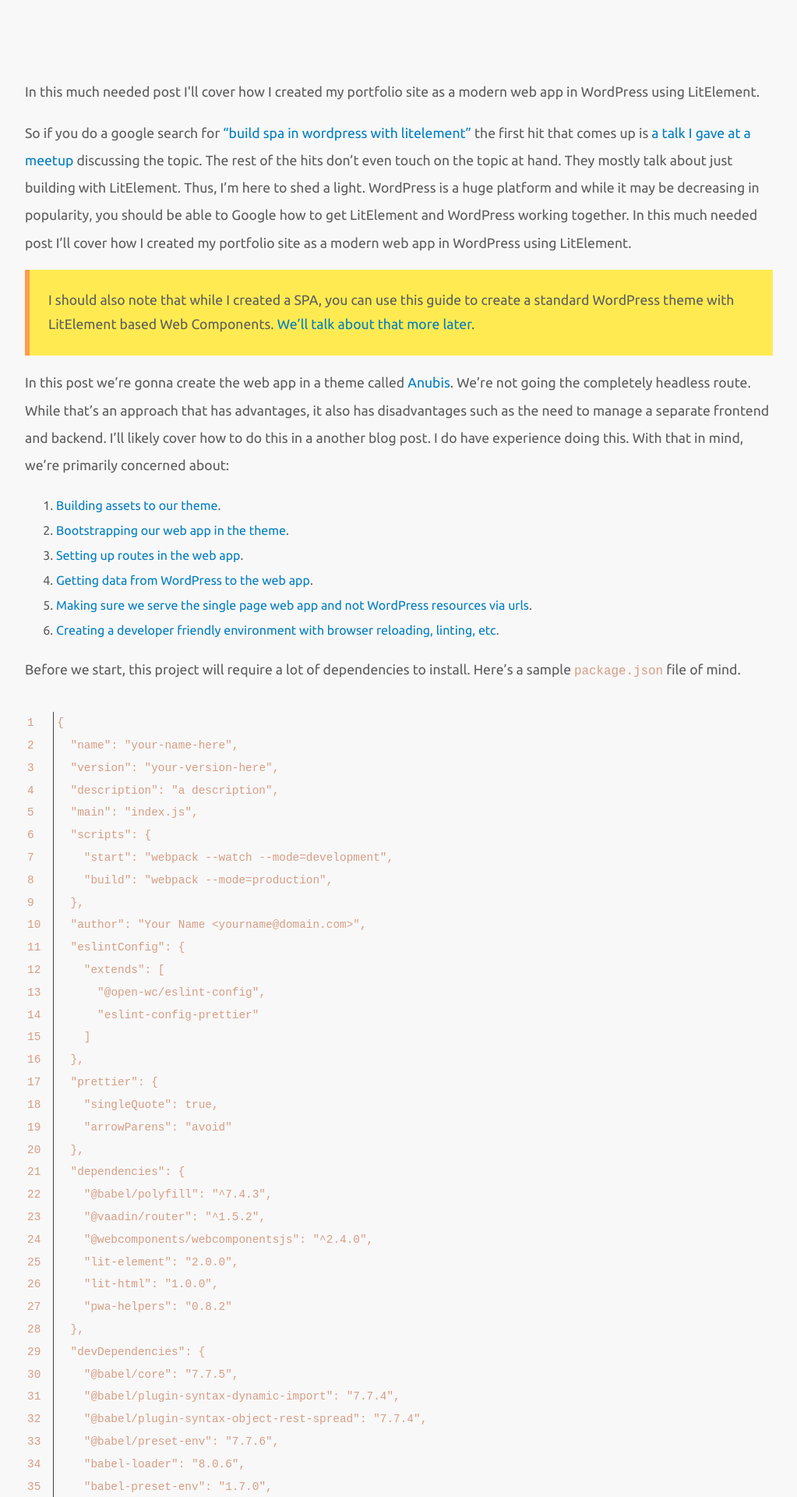
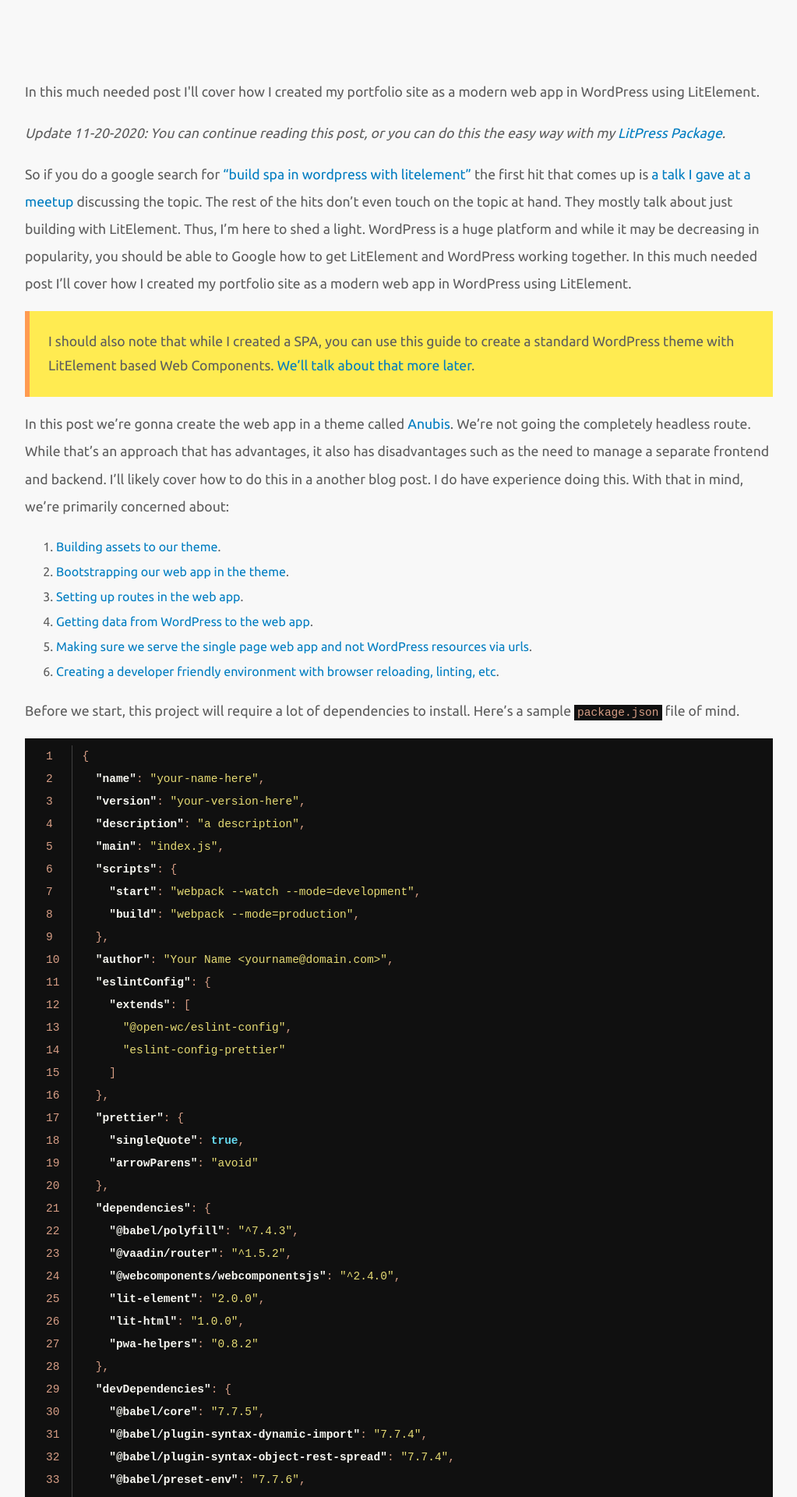
Before and after one commit to hasanirogers/blog, a Jekyll site: the page built from _posts/2020-09-16-web-app-with-wordpress-and-litelement.md, in a window 1280 px wide. Shown: the top 1920 px of the page at 78% size, without its empty margins (128-1151 px from the left). Built offline with Jekyll 4.4.1, drawn with Linux system fonts in a browser that asks for light colours; a script that is not in the unit is left out; comment, search, counter and statistics services are not loaded; a style sheet for code colours, icons or effects is not loaded.

Commit message:
added post + syntax highlight fixes

```diff
--- a/_config.yml
+++ b/_config.yml
@@ -24,10 +24,17 @@ host: 0.0.0.0
 
 # Build settings
 markdown: kramdown
+highlighter: rouge
 kramdown:
+  input: GFM
   syntax_highlighter_opts:
+    default_lang: html
+    css_class   : 'rouge-highlighter'
+    span:
+      line_numbers: false
     block:
       line_numbers: true
+      start_line: 1
 plugins:
   - jekyll-paginate-v2
 exclude:
@@ -47,7 +54,7 @@ permalink: /:year/:month/:title.html
 pagination:
   enabled: true
   collection: 'posts'
-  per_page: 3
+  per_page: 5
   offset: 2
   permalink: '/page/:num/'
   title: ':title - page :num of :max'
@@ -68,3 +75,4 @@ algolia:
 # https://community.algolia.com/jekyll-algolia/getting-started.html
 # https://www.algolia.com/doc/api-client/methods/search/
 # https://developer.epages.com/blog/coding/how-to-implement-endless-scrolling-for-jekyll-blog-posts/
+# https://bnhr.xyz/2017/03/25/add-syntax-highlighting-to-your-jekyll-site-with-rouge.html
--- a/_includes/head.html
+++ b/_includes/head.html
@@ -12,7 +12,7 @@
 
     <link href="https://fonts.googleapis.com/css?family=Ubuntu&ver=5.2" rel="stylesheet">
     <link rel="stylesheet" href="{{ "/assets/css/styles.css" | relative_url }}">
-    <link href="//cdn.jsdelivr.net/gh/highlightjs/cdn-release@latest/build/styles/vs2015.min.css" rel="stylesheet" type="text/css"/>
+    <link rel="stylesheet" href="{{ "/assets/css/monokai.css" | relative_url }}">
     <title>{{ page.title | default: site.title }}</title>
     <script defer src="https://unpkg.com/es-module-shims@latest/dist/es-module-shims.js"></script>
   </head>
--- a/_posts/2020-09-16-web-app-with-wordpress-and-litelement.md
+++ b/_posts/2020-09-16-web-app-with-wordpress-and-litelement.md
@@ -6,6 +6,9 @@ author: Hasani Rogers
 tags: wordpress lit-element web-app
 excerpt: In this much needed post I'll cover how I created my portfolio site as a modern web app in WordPress using LitElement.
 ---
+
+_Update 11-20-2020: You can continue reading this post, or you can do this the easy way with my [LitPress Package](https://www.npmjs.com/package/litpress)._
+
 
 So if you do a google search for ["build spa in wordpress with litelement"](https://www.google.com/search?q=build+spa+in+wordpress+with+litelement&oq=build+spa+in+wordpress+with+litelement) the first hit that comes up is [a talk I gave at a meetup](https://www.meetup.com/metro-detroit-wordpress-meetup/events/265302697/) discussing the topic. The rest of the hits don't even touch on the topic at hand. They mostly talk about just building with LitElement. Thus, I'm here to shed a light. WordPress is a huge platform and while it may be decreasing in popularity, you should be able to Google how to get LitElement and WordPress working together. In this much needed post I'll cover how I created my portfolio site as a modern web app in WordPress using LitElement.
 
--- /dev/null
+++ b/assets/css/monokai.css
@@ -0,0 +1,210 @@
+.highlight table td { padding: 5px; }
+.highlight table pre { margin: 0; }
+.highlight .c, .highlight .ch, .highlight .cd, .highlight .cpf {
+  color: #75715e;
+  font-style: italic;
+}
+.highlight .cm {
+  color: #75715e;
+  font-style: italic;
+}
+.highlight .c1 {
+  color: #75715e;
+  font-style: italic;
+}
+.highlight .cp {
+  color: #75715e;
+  font-weight: bold;
+}
+.highlight .cs {
+  color: #75715e;
+  font-weight: bold;
+  font-style: italic;
+}
+.highlight .err {
+  color: #960050;
+  background-color: #1e0010;
+}
+.highlight .gi {
+  color: #ffffff;
+  background-color: #324932;
+}
+.highlight .gd {
+  color: #ffffff;
+  background-color: #493131;
+}
+.highlight .ge {
+  color: #000000;
+  font-style: italic;
+}
+.highlight .gr {
+  color: #aa0000;
+}
+.highlight .gt {
+  color: #aa0000;
+}
+.highlight .gh {
+  color: #999999;
+}
+.highlight .go {
+  color: #888888;
+}
+.highlight .gp {
+  color: #555555;
+}
+.highlight .gs {
+  font-weight: bold;
+}
+.highlight .gu {
+  color: #aaaaaa;
+}
+.highlight .k, .highlight .kv {
+  color: #66d9ef;
+  font-weight: bold;
+}
+.highlight .kc {
+  color: #66d9ef;
+  font-weight: bold;
+}
+.highlight .kd {
+  color: #66d9ef;
+  font-weight: bold;
+}
+.highlight .kp {
+  color: #66d9ef;
+  font-weight: bold;
+}
+.highlight .kr {
+  color: #66d9ef;
+  font-weight: bold;
+}
+.highlight .kt {
+  color: #66d9ef;
+  font-weight: bold;
+}
+.highlight .kn {
+  color: #f92672;
+  font-weight: bold;
+}
+.highlight .ow {
+  color: #f92672;
+  font-weight: bold;
+}
+.highlight .o {
+  color: #f92672;
+  font-weight: bold;
+}
+.highlight .mf {
+  color: #ae81ff;
+}
+.highlight .mh {
+  color: #ae81ff;
+}
+.highlight .il {
+  color: #ae81ff;
+}
+.highlight .mi {
+  color: #ae81ff;
+}
+.highlight .mo {
+  color: #ae81ff;
+}
+.highlight .m, .highlight .mb, .highlight .mx {
+  color: #ae81ff;
+}
+.highlight .se {
+  color: #ae81ff;
+}
+.highlight .sb {
+  color: #e6db74;
+}
+.highlight .sc {
+  color: #e6db74;
+}
+.highlight .sd {
+  color: #e6db74;
+}
+.highlight .s2 {
+  color: #e6db74;
+}
+.highlight .sh {
+  color: #e6db74;
+}
+.highlight .si {
+  color: #e6db74;
+}
+.highlight .sx {
+  color: #e6db74;
+}
+.highlight .sr {
+  color: #e6db74;
+}
+.highlight .s1 {
+  color: #e6db74;
+}
+.highlight .ss {
+  color: #e6db74;
+}
+.highlight .s, .highlight .sa, .highlight .dl {
+  color: #e6db74;
+}
+.highlight .na {
+  color: #a6e22e;
+}
+.highlight .nc {
+  color: #a6e22e;
+  font-weight: bold;
+}
+.highlight .nd {
+  color: #a6e22e;
+  font-weight: bold;
+}
+.highlight .ne {
+  color: #a6e22e;
+  font-weight: bold;
+}
+.highlight .nf, .highlight .fm {
+  color: #a6e22e;
+  font-weight: bold;
+}
+.highlight .no {
+  color: #66d9ef;
+}
+.highlight .bp {
+  color: #f8f8f2;
+}
+.highlight .nb {
+  color: #f8f8f2;
+}
+.highlight .ni {
+  color: #f8f8f2;
+}
+.highlight .nn {
+  color: #f8f8f2;
+}
+.highlight .vc {
+  color: #f8f8f2;
+}
+.highlight .vg {
+  color: #f8f8f2;
+}
+.highlight .vi {
+  color: #f8f8f2;
+}
+.highlight .nv, .highlight .vm {
+  color: #f8f8f2;
+}
+.highlight .w {
+  color: #f8f8f2;
+}
+.highlight .nl {
+  color: #f8f8f2;
+  font-weight: bold;
+}
+.highlight .nt {
+  color: #f92672;
+}
+.highlight {
+  color: #f8f8f2;
+  background: #1e1e1e;
+}
--- a/assets/css/styles.css
+++ b/assets/css/styles.css
@@ -58,9 +58,16 @@ img {
   max-width: 100%;
 }
 
+pre {
+  margin: 0;
+}
+
 code {
-  font-size: 90%;
+  font-size: 14.5px;
+  font-family: monospace;
+  padding: 2px 4px;
   color: var(--code-color);
+  background: #101010;
 }
 
 [slot="content"] {
@@ -83,10 +90,9 @@ kemet-drawer {
   --kemet-drawer-background: var(--tertiary-color);
 }
 
-
-pre.lineno {
+.rouge-gutter pre {
   border-right: 1px solid #404040;
-  padding-right: 1rem;
+  padding: 0 1rem;
 }
 
 .float-left img {
@@ -104,3 +110,18 @@ pre.lineno {
   padding: 1.5rem;
   line-height: 1.75;
 }
+
+.filepath {
+  margin: 0;
+  background: #1e1e1e;
+  color: var(--white);
+  padding: 0.5rem 1rem;
+  font-size: 14.5px;
+  font-family: monospace;
+  border-bottom: 1px solid #404040;
+}
+
+.highlight code {
+  display: block;
+  overflow-x: auto;
+}
```
Also changed, not shown: _includes/scripts.html (+0 -7 lines), _posts/2020-10-25-using-redux-with-litelement.md (added, +476 -0 lines).
